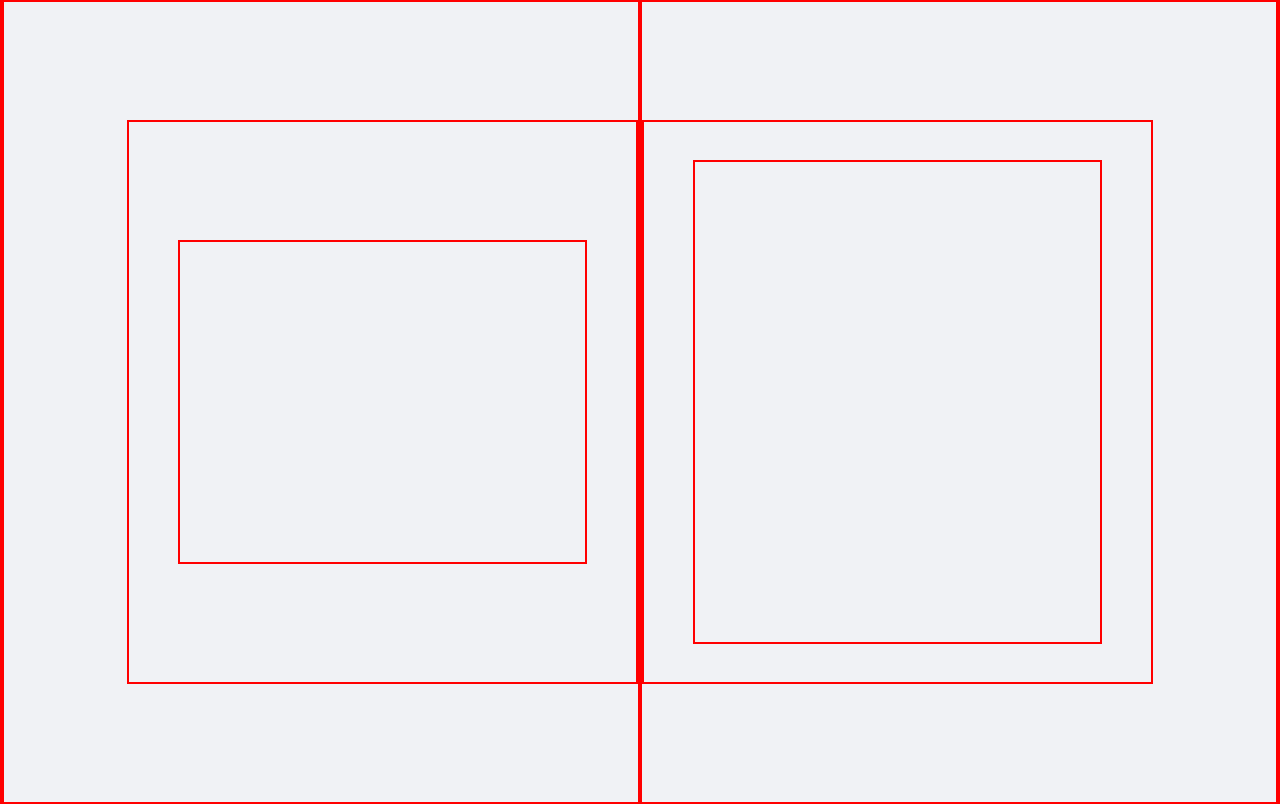
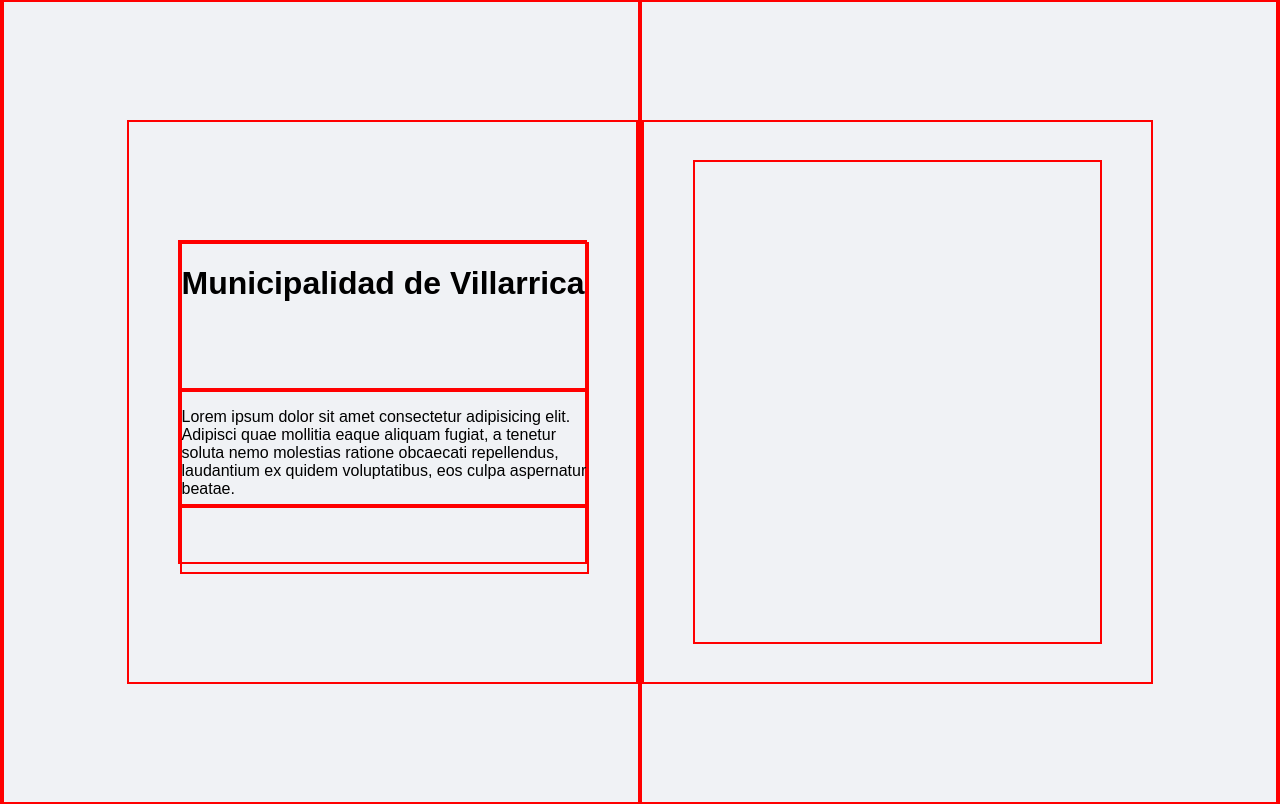
Before and after one commit to kuroi-dev/DP_IA, a React (Vite) app in the folder frontend/DP_IA/: page / in a window 1280 px wide. Built offline with nearby package versions, Linux system fonts and the light colour scheme.

Commit message:
UPGRADE: login.jsx se finaliza diseno base

```diff
--- a/frontend/DP_IA/src/pages/Login/Login.css
+++ b/frontend/DP_IA/src/pages/Login/Login.css
@@ -37,7 +37,7 @@
 }
 
 .login-inter3-container {
-  display: flex;
+  display: block;
   justify-content: center;
   align-items: center;
 
@@ -49,6 +49,21 @@
 }
 .tamano2{
   height: 60vh;
+}
+
+.login-inter4-container {
+  border: red solid 2px;
+  width: 100%;
+
+}
+.tamano1-1{
+  height: 45%;
+}
+.tamano1-2{
+  height: 35%;
+}
+.tamano1-3{
+  height: 20%;
 }
 
 
--- a/frontend/DP_IA/src/pages/Login/Login.jsx
+++ b/frontend/DP_IA/src/pages/Login/Login.jsx
@@ -16,7 +16,19 @@
       <div className="login-inter-container position1">
         <div className="login-inter2-container">
           <div className="login-inter3-container tamano1">
-
+            <div className="login-inter4-container tamano1-1">
+              <div></div>
+              <div><h1>Municipalidad de Villarrica</h1></div>
+            </div>
+            <div className="login-inter4-container tamano1-2">
+              <p>Lorem ipsum dolor sit amet consectetur adipisicing elit. Adipisci quae mollitia eaque aliquam fugiat, a tenetur soluta nemo molestias ratione obcaecati repellendus, laudantium ex quidem voluptatibus, eos culpa aspernatur beatae.</p>
+            </div>
+            <div className="login-inter4-container tamano1-3">
+              <div></div>
+              <div></div>
+              <div></div>
+              <div></div>
+            </div>
           </div>
         </div>
       </div>
```
